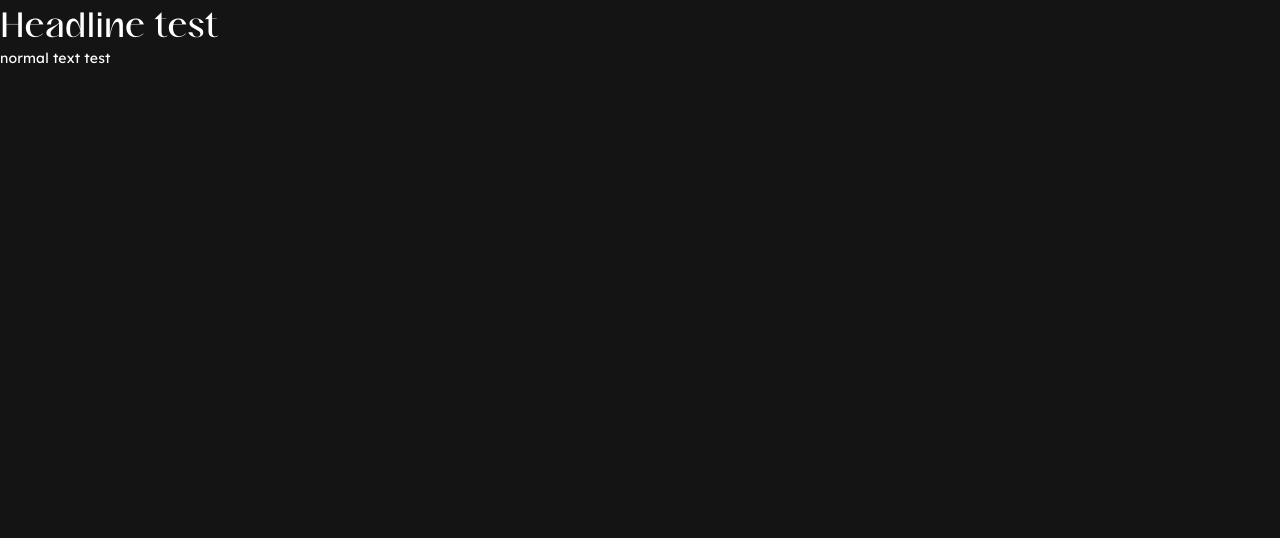
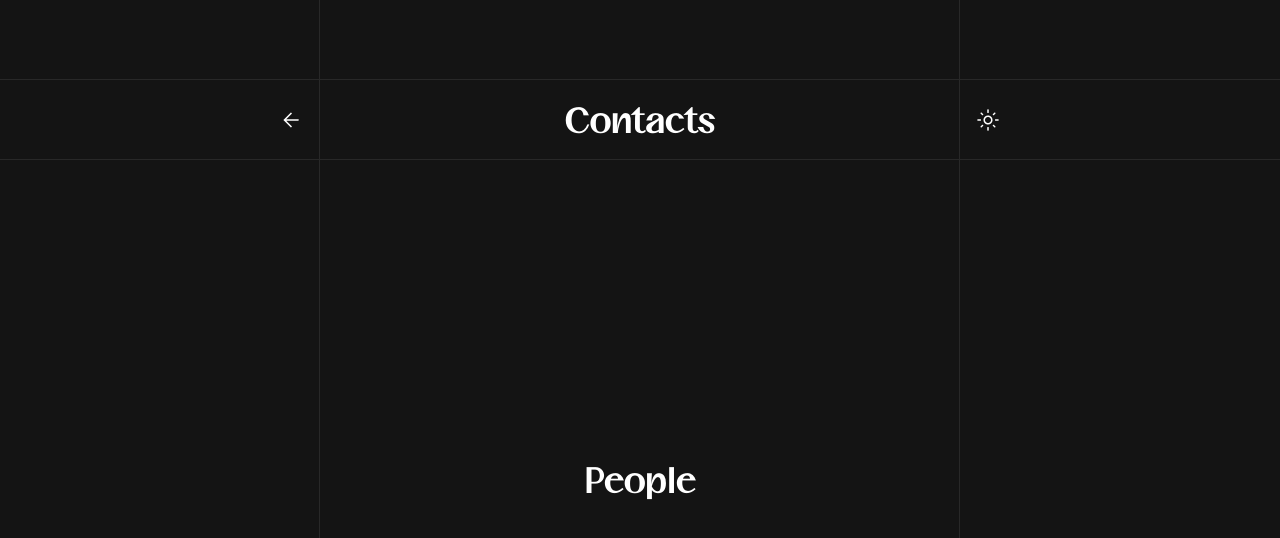
Before and after one commit to eszterberenyi/nextjs-fullstack-MUI-s3, a Next.js app: page / in a window 1280 px wide. Shown: the top 538 px of the page. Built offline with nearby package versions, Linux system fonts and the light colour scheme.

Commit message:
define basic layout

```diff
--- a/app/globals.css
+++ b/app/globals.css
@@ -59,7 +59,3 @@ h3, .headline3 {
     line-height: 12px;
     letter-spacing: 0.01rem;
 }
-
-.container {
-    display: grid
-}
--- a/app/layout.tsx
+++ b/app/layout.tsx
@@ -15,9 +15,7 @@ export default function RootLayout({
   return (
     <html lang="en">
       <body>
-      <div className="container">
         {children}
-      </div>
       </body>
     </html>
   )
--- a/app/page.tsx
+++ b/app/page.tsx
@@ -1,10 +1,94 @@
 import React from "react";
+import {IconButton, Grid} from "@mui/material";
 
 export default function Home() {
+
     return (
         <main>
-            <div className="headline1">Headline test</div>
-            <div className="text">normal text test</div>
+            <Grid
+                container
+                sx={{
+                    height: '10vh',
+                    borderBottom: '1px solid #282828',
+                }}
+            >
+                <Grid item xs={2} md={3} sx={{borderRight: '1px solid #282828'}}>
+
+                </Grid>
+                <Grid item xs={8} md={6} sx={{borderRight: '1px solid #282828'}}>
+
+                </Grid>
+                <Grid item xs={2} md={3}>
+
+                </Grid>
+            </Grid>
+
+            <Grid
+                container
+                sx={{
+                    height: '10vh',
+                    borderBottom: '1px solid #282828'
+                }}
+            >
+                <Grid
+                    container
+                    item
+                    xs={2}
+                    md={3}
+                    sx={{borderRight: '1px solid #282828'}}
+                    justifyContent="flex-end"
+                    alignItems="center"
+                >
+                    <IconButton disabled sx={{color: 'white', paddingRight: '16px'}}>
+                        <img src="/icons/Back_arrow.png" alt="back arrow icon"/>
+                    </IconButton>
+                </Grid>
+                <Grid
+                    container
+                    item
+                    xs={8}
+                    md={6}
+                    sx={{borderRight: '1px solid #282828'}}
+                    alignItems="center"
+                    justifyContent="center"
+                >
+                    <h1>Contacts</h1>
+                </Grid>
+                <Grid
+                    container
+                    item
+                    xs={2}
+                    md={3}
+                    alignItems="center"
+                >
+                    <IconButton disabled sx={{color: 'white', paddingLeft: '16px'}}>
+                        <img src="/icons/Light_mode.png" alt="light mode icon"/>
+                    </IconButton>
+                </Grid>
+            </Grid>
+
+            <Grid
+                container
+                sx={{ height: '80vh' }}
+            >
+                <Grid item xs={2} md={3} sx={{borderRight: '1px solid #282828'}}>
+
+                </Grid>
+                <Grid
+                    container
+                    item
+                    xs={8}
+                    md={6}
+                    sx={{borderRight: '1px solid #282828'}}
+                    alignItems="center"
+                    justifyContent="center"
+                >
+                    <h1>People</h1>
+                </Grid>
+                <Grid item xs={2} md={3}>
+
+                </Grid>
+            </Grid>
         </main>
     )
 }
```
Also changed, not shown: app/util.tsx (added), public/icons/Back_arrow.png (renamed from public/icons/Back arrow.png), public/icons/Light_mode.png (renamed from public/icons/Light mode.png).
